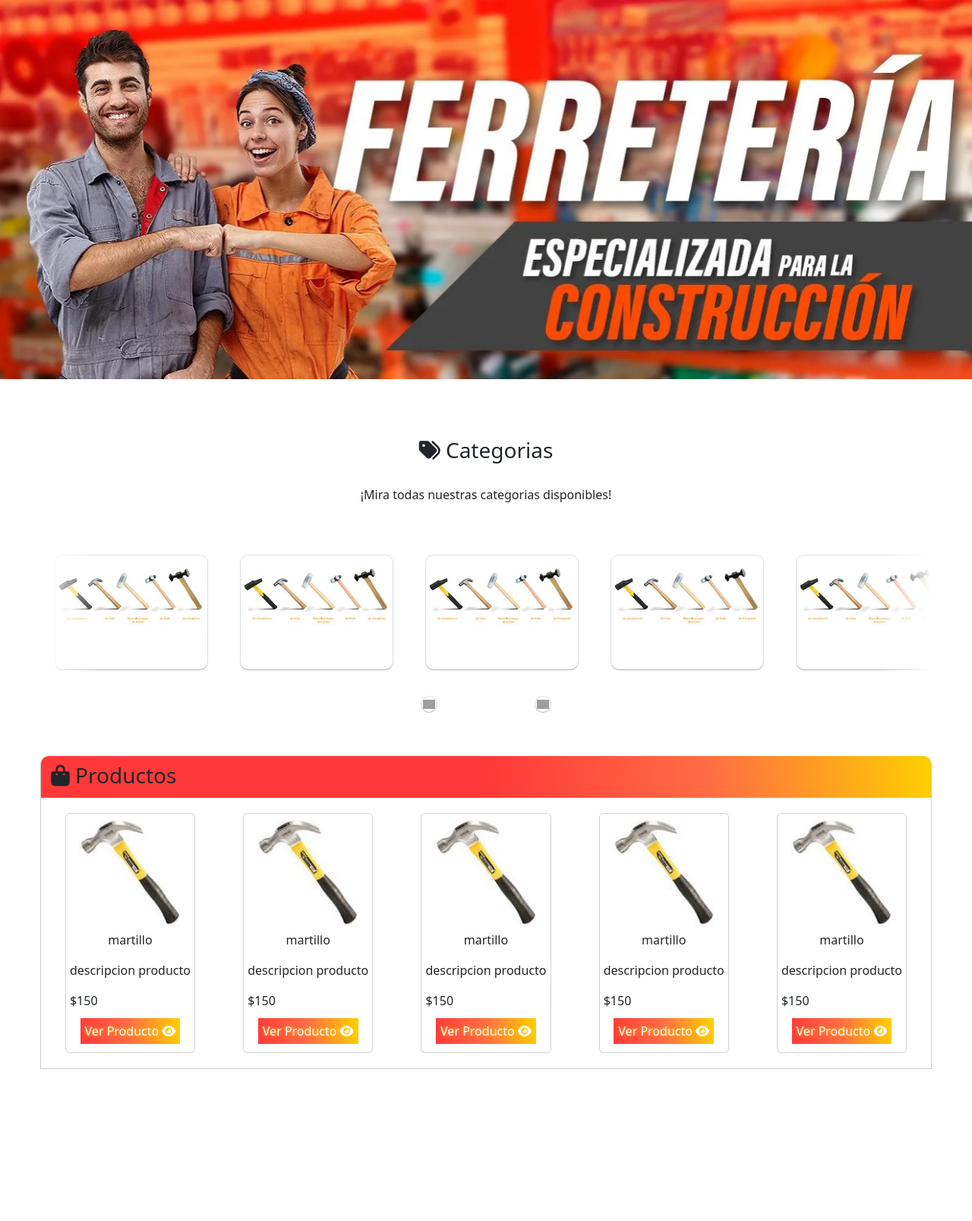
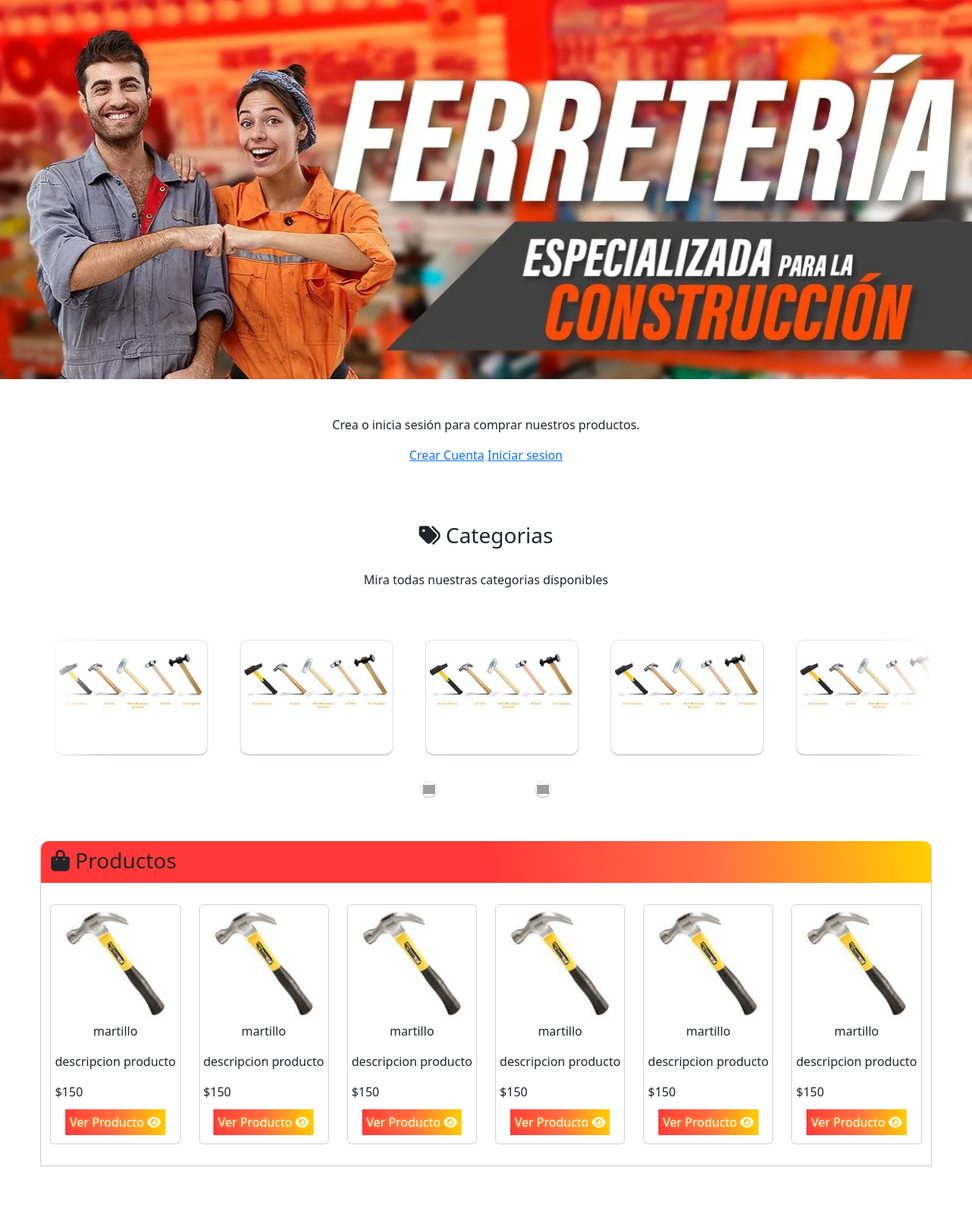
Before and after one commit to BrandonLCC/FERREMAS, a Django app: page / in a window 1280 px wide. Shown: the part 59-1666 px from the top of the page at 76% size. Before the commit the page ends 1466 px from the top, so only its background shows below. Run offline with Django 4.2, Linux system fonts and the light colour scheme; data comes from the database, SQL or seed files in the repository; both versions use the stored data as it was after the commit; some libraries are stand-ins or nearby versions; grey boxes are pictures that could not be loaded.

Commit message:
Realizando cambios menores en inicio sesion

```diff
--- a/ferremaxProject/store/templates/index.html
+++ b/ferremaxProject/store/templates/index.html
@@ -76,6 +76,20 @@
         </div>
     </div>
 
+    <section class="mx-auto col-11 mt-5">
+        <div class="text-center">
+        {% if estado == 'usuarioAutenticado' %}
+            <p class="">¡Bienvendido {{ user.username }}!</p>
+            <a class="mx-auto" href="">Cerrar sesión</a>
+        {% else %}
+            <p>Crea o inicia sesión para comprar nuestros productos. </p>
+            <a class="mx-auto" href="">Crear Cuenta</a>
+            <a class="mx-auto" href="">Iniciar sesion</a>
+
+        {% endif %}
+        </div>
+    </section>
+
     <br>
 
     <!--Seccion categorias -->
@@ -88,7 +102,7 @@
                 </h3>
             </div>
             <div class="sub-tititulo">
-                <p class="pt-3">¡Mira todas nuestras categorias disponibles!</p>
+                <p class="pt-3">Mira todas nuestras categorias disponibles</p>
             </div>
 
             <div class="slideContainer ">
@@ -131,6 +145,8 @@
     <script>                            const container = document.querySelector(".mainContainerCarouselFinal"); const slide = document.querySelector(".slideTemplate"); const prevBtn = document.querySelector(".controlerFinalCarousel div:nth-child(1)"); const nextBtn = document.querySelector(".controlerFinalCarousel div:nth-child(2)"); let nbclick = 0; const nbSlide = 10; const { style: containerStyle, getComputedStyle: getCS } = window; nextBtn.addEventListener("click", () => { if (nbclick < nbSlide - 1) { nbclick++; updateScroll(); } }); prevBtn.addEventListener("click", () => { if (nbclick > 0) { nbclick--; updateScroll(); } }); function updateScroll() { const screenWidth = parseInt(getCS(container).getPropertyValue("--screenWidth").replace("px", "")); const slideHeight = parseInt(getCS(slide).getPropertyValue("--slideHeight").replace("px", "")); const scrollAmount = ((screenWidth - (slideHeight + 40)) / 2) * nbclick; container.scroll({ left: scrollAmount, behavior: "smooth" }); }                            </script>
 
 
+
+
     <!--Seccion Productos -->
 
     <div class="div-seccion  col-11 mx-auto my-5">
@@ -143,8 +159,8 @@
 
         <div class="div-orden-productos col-12 mx-auto row">
             {% for producto in productos %}
-            <div class="col-5 col-sm-4 col-md-3 col-xl-2 mx-auto ">
-                <div class="card mx-auto">
+            <div class="col-6 col-sm-4 col-md-3 col-xl-2 mx-auto ">
+                <div class="card mx-auto my-2">
                     {% if producto.imagen_producto %}
                     <img src="{{ producto.imagen_producto.url }}" class="card-img-top" alt="{{ producto.nombre_producto }}">
                     {% endif %}
--- a/ferremaxProject/store/urls.py
+++ b/ferremaxProject/store/urls.py
@@ -1,16 +1,18 @@
 
 from django.urls import path
 from . import views
+from django.contrib.auth.views import LoginView, LogoutView
 
 urlpatterns = [
     path('', views.home, name='home'),
     path('productos/', views.listaProductos, name='lista_productos'),
     path('producto/<int:pk>/', views.detalle_productos, name='detalle_productos'),
     path('registro/', views.registro_usuario, name='registro'),
-    path('inicio_sesion/', views.inicio_sesion, name='inicio_sesion'),
+    path('inicio_sesion/', LoginView.as_view(template_name='inicio_sesion.html'), name='inicio_sesion'),
     #carrito de compra
     path('carro_compra/', views.carro_compra, name='carro_compra'),
     path('agregar/<int:producto_id>/', views.agregar_al_carrito, name='agregar_al_carrito'),
     path('eliminar_del_carrito/<int:elemento_id>/', views.eliminar_del_carrito, name='eliminar_del_carrito'),
     path('carro/modificar/<int:elemento_id>/', views.modificar_cantidad_carrito, name='modificar_cantidad_carrito'),
 ]
+   # path('inicio_sesion/', LoginView.as_view(template_name='inicio_sesion.html'), name='inicio_sesion'),
--- a/ferremaxProject/store/views.py
+++ b/ferremaxProject/store/views.py
@@ -3,13 +3,22 @@ from django.contrib import messages
 from .models import Producto, Categorias, Usuario ,Carrito, ElementoCarrito
 
 from django.contrib.auth.decorators import login_required
-from .form import  CantidadProductoForm, RegistroUsuarioForm
+from .form import *
 from django.shortcuts import get_object_or_404
+
 
 # Create your views here.
 def home(request):
-    productos = Producto.objects.select_related().all()[:5]
-    return render(request, 'index.html', {'productos':productos} )
+    productos = Producto.objects.select_related('id_categoria').all()[:6]
+
+    user = request.user
+
+    if user.is_active:
+        estado = 'usuarioAutenticado'
+    else:
+        estado = 'false'
+
+    return render(request, 'index.html' ,{'productos': productos,'estado':estado})
 
 def listaProductos(request):
     categoria = request.GET.get('id_categoria', '')
@@ -148,9 +157,4 @@ def registro_usuario(request):
     else:
         form = RegistroUsuarioForm()
 
-    context = { 'form' : form }
-    return render(request, 'registro_usuario.html',context )
-
-
-def inicio_sesion(request):
-    return render(request, 'inicio_sesion.html', )
+    return render(request, 'registro_usuario.html',{ 'form' : form } )
```
Also changed, not shown: ferremaxProject/store/form.py (+8 -4 lines), ferremaxProject/db.sqlite3, ferremaxProject/store/models.py (line endings or trailing spaces).
